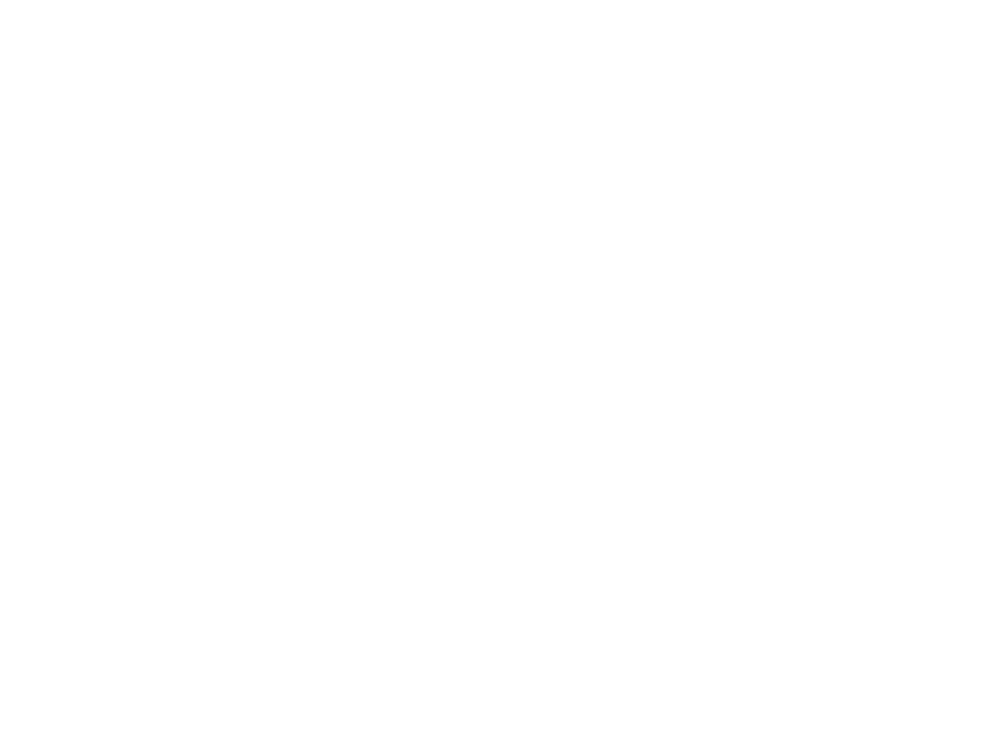
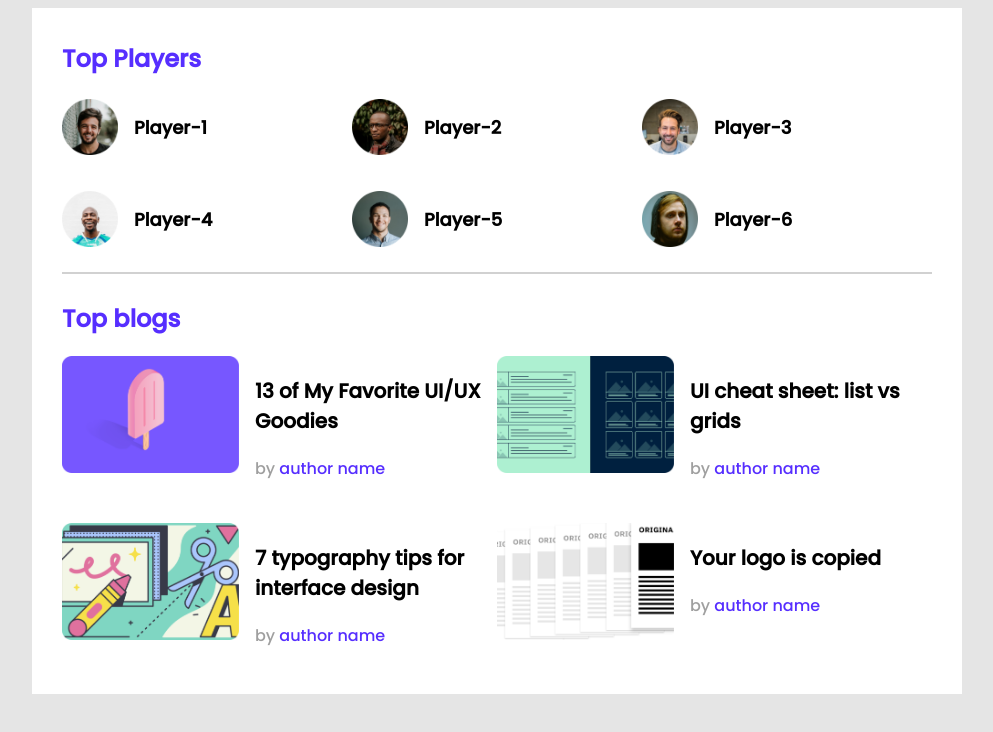
Before and after one commit to Md-Nihal/website-module, a plain HTML site: page index.html in a window 1280 px wide. Shown: the whole page, without its empty margins (143-1136 px from the left). Drawn offline with Linux system fonts and the light colour scheme.

Commit message:
1st sector done

```diff
--- a/index.html
+++ b/index.html
@@ -6,10 +6,96 @@
     <meta http-equiv="X-UA-Compatible" content="IE=edge">
     <meta name="viewport" content="width=device-width, initial-scale=1.0">
     <title>website-module</title>
+    <!-- stylesheet -->
+    <link rel="stylesheet" href="styles/style.css">
 </head>
 
 <body>
+    <!-- header start -->
+    <header>
 
+    </header>
+    <main>
+        <!-- top player and top blogs -->
+        <section class="container-1">
+            <div class="top-players">
+                <h2 class="section-title">Top Players</h2>
+                <div class="players">
+                    <div class="player">
+                        <img src="images/players/player-1.png" alt="">
+                        <h3 class="player-name">Player-1</h3>
+                    </div>
+                    <div class="player">
+                        <img src="images/players/player-2.png" alt="">
+                        <h3 class="player-name">Player-2</h3>
+                    </div>
+                    <div class="player">
+                        <img src="images/players/player-3.png" alt="">
+                        <h3 class="player-name">Player-3</h3>
+                    </div>
+                    <div class="player">
+                        <img src="images/players/player-4.png" alt="">
+                        <h3 class="player-name">Player-4</h3>
+                    </div>
+                    <div class="player">
+                        <img src="images/players/player-5.png" alt="">
+                        <h3 class="player-name">Player-5</h3>
+                    </div>
+                    <div class="player">
+                        <img src="images/players/player-6.png" alt="">
+                        <h3 class="player-name">Player-6</h3>
+                    </div>
+                </div>
+            </div>
+            <hr>
+            <div class="top-blogs">
+                <h2 class="section-title">Top blogs</h2>
+                <div class="blogs">
+                    <article class="blog">
+                        <div class="blog-image">
+                            <img src="images/blogs/blog-1.png" alt="">
+                        </div>
+                        <div class="blog-info">
+                            <h3 class="blog-title">13 of My Favorite
+                                UI/UX Goodies</h3>
+                            <p class="blog-author">by <a href="">author name</a></p>
+                        </div>
+                    </article>
+                    <article class="blog">
+                        <div class="blog-image">
+                            <img src="images/blogs/blog-2.png" alt="">
+                        </div>
+                        <div class="blog-info">
+                            <h3 class="blog-title">UI cheat sheet:
+                                list vs grids</h3>
+                            <p class="blog-author">by <a href="">author name</a></p>
+                        </div>
+                    </article>
+                    <article class="blog">
+                        <div class="blog-image">
+                            <img src="images/blogs/blog-3.png" alt="">
+                        </div>
+                        <div class="blog-info">
+                            <h3 class="blog-title">7 typography tips
+                                for interface design</h3>
+                            <p class="blog-author">by <a href="">author name</a></p>
+                        </div>
+                    </article>
+                    <article class="blog">
+                        <div class="blog-image">
+                            <img src="images/blogs/blog-4.png" alt="">
+                        </div>
+                        <div class="blog-info">
+                            <h3 class="blog-title">Your logo is
+                                copied</h3>
+                            <p class="blog-author">by <a href="">author name</a></p>
+                        </div>
+                    </article>
+                </div>
+
+            </div>
+        </section>
+    </main>
 </body>
 
 </html>
--- /dev/null
+++ b/styles/style.css
@@ -0,0 +1,74 @@
+/* Utilities */
+@import url('https://fonts.googleapis.com/css2?family=Poppins:wght@500&display=swap');
+body{
+    font-family: 'Poppins', sans-serif;
+    background-color: #E5E5E5;
+}
+main{
+    display: flex;
+    justify-content: center;
+}
+.container-1{
+    background-color: #FFFFFF;
+    width: 870px;
+
+    padding: 30px;
+}
+/* top players st6yle */
+.top-players{
+    margin-bottom: 21px;
+}
+.section-title{
+    color: #562EFF;
+    font-size: 24px;
+    margin-top: 3px;
+
+}
+.players{
+    display: grid;
+    grid-template-columns: repeat(3, 1fr);
+grid-row-gap: 29px;
+}
+.player{
+    display: flex;
+    align-items: center;
+}
+.player img{
+    height: 56px;
+    width: 56px;
+}
+.player-name{
+    margin-left: 16px;
+    font-size: 18px;
+}
+hr{
+    border: 1px solid #D1D1D1;
+margin-bottom: 27px;
+}
+/* Top blogs */
+.blogs{
+    display: grid;
+    grid-template-columns: repeat(2, 1fr);
+    grid-row-gap: 26px;
+}
+.blog .blog-image img {
+    width: 177px;
+    height: 117px;
+}
+.blog{
+    display: flex;
+}
+.blog-info{
+    margin-left: 16px;
+}
+.blog-title{
+font-size: 20px;
+}
+.blog-author{
+    font-size: 16px;
+    color: #9F9F9F;
+}
+.blog-author a{
+    text-decoration: none;
+    color: #562EFF;
+}
```
